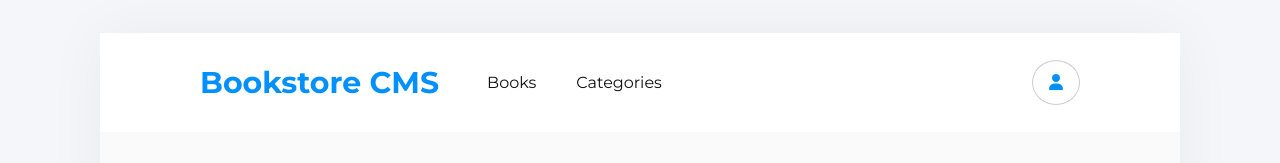
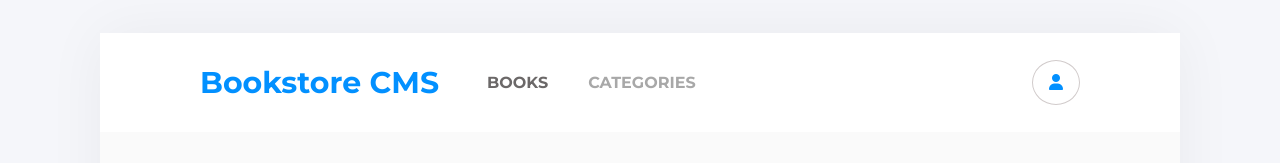
Before and after one commit to Izebiafe/book-store, a React (Create React App) app: page / in a window 1280 px wide. Shown: the part 116-279 px from the top of the page. Built offline with nearby package versions, Linux system fonts and the light colour scheme; no server answers.

Commit message:
Complete book styling

```diff
--- a/src/components/styles/book.css
+++ b/src/components/styles/book.css
@@ -40,7 +40,7 @@
 
 .book-details p {
   font-size: 0.875rem;
-  font-weight: 300;
+  font-weight: 400;
   font-family: 'Roboto Slab', serif;
   font-stretch: normal;
   color: var(--text-blue);
@@ -51,7 +51,7 @@
   border: none;
   font-family: 'Roboto Slab', serif;
   font-size: 0.875rem;
-  font-weight: 300;
+  font-weight: 400;
   background-color: transparent;
   color: var(--text-blue);
   cursor: pointer;
--- a/src/components/styles/navigation.css
+++ b/src/components/styles/navigation.css
@@ -25,8 +25,18 @@ ul {
 }
 
 ul li a {
-  color: #121212;
+  text-transform: uppercase;
+  font-size: 1rem;
+  font-weight: 600;
   text-decoration: none;
+}
+
+ul li:first-child a {
+  color: var(--gray-one);
+}
+
+ul li:last-child a {
+  color: var(--gray-two);
 }
 
 .user {
```
